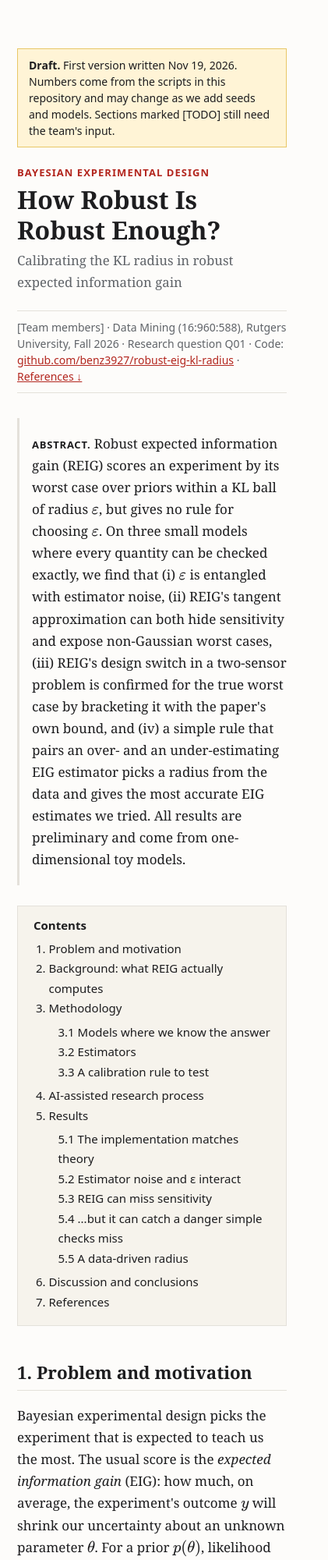
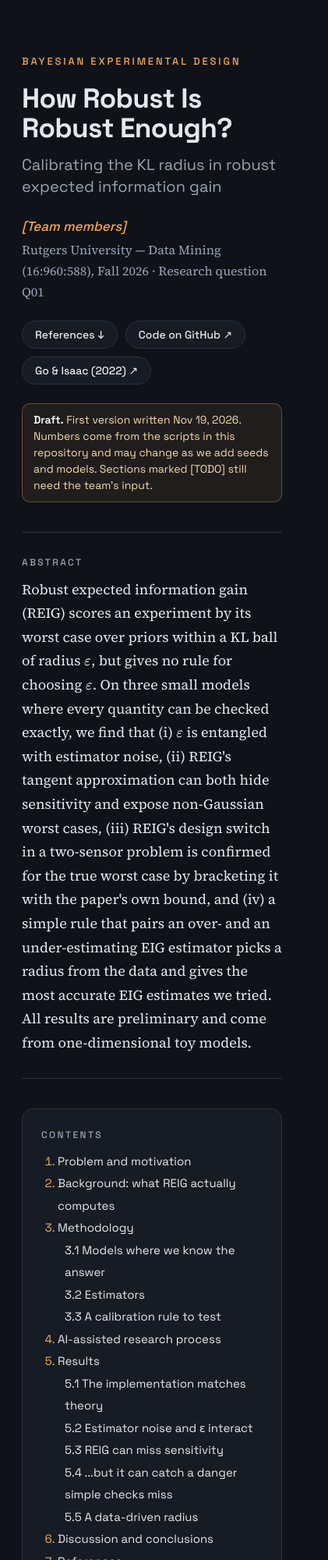
Before and after one commit to benz3927/robust-eig-kl-radius, a plain HTML site: page docs/index.html in a window 390 px wide. Shown: the top 2000 px of the page at 78% size, 421 px wide, since content can reach past the window. Drawn offline with nearby package versions, Linux system fonts and the light colour scheme.

Commit message:
Blog redesign: dark theme, typography, numbered sections

```diff
--- a/docs/index.html
+++ b/docs/index.html
@@ -8,60 +8,94 @@
   window.MathJax = { tex: { inlineMath: [['$', '$'], ['\\(', '\\)']] } };
 </script>
 <script defer src="https://cdn.jsdelivr.net/npm/mathjax@3/es5/tex-chtml.js"></script>
+<link rel="preconnect" href="https://fonts.googleapis.com">
+<link rel="preconnect" href="https://fonts.gstatic.com" crossorigin>
+<link href="https://fonts.googleapis.com/css2?family=Space+Grotesk:wght@400;500;600;700&family=Source+Serif+4:ital,opsz,wght@0,8..60,400;0,8..60,600;1,8..60,400&family=JetBrains+Mono:wght@400&display=swap" rel="stylesheet">
 <style>
-  :root { --fg: #1d1d1f; --muted: #5f6368; --accent: #b3261e; --bg: #fdfcfa; --rule: #e4e1da; }
-  body { margin: 0; background: var(--bg); color: var(--fg);
-         font: 17px/1.65 Georgia, "Iowan Old Style", "Times New Roman", serif; }
-  main { max-width: 760px; margin: 0 auto; padding: 48px 22px 96px; }
-  h1 { font-size: 2.0rem; line-height: 1.2; margin: 0 0 .4rem; }
-  .subtitle { color: var(--muted); font-size: 1.05rem; margin: 0 0 1.4rem; }
-  .meta { color: var(--muted); font: 14px/1.5 system-ui, sans-serif; border-top: 1px solid var(--rule);
-          border-bottom: 1px solid var(--rule); padding: 10px 0; margin-bottom: 2rem; }
-  h2 { font-size: 1.4rem; margin-top: 2.6rem; border-bottom: 1px solid var(--rule); padding-bottom: .2rem; }
-  h3 { font-size: 1.12rem; margin-top: 1.8rem; }
-  ul { list-style: none; padding-left: 1.2em; }
-  ul > li::before { content: "-"; display: inline-block; width: 1em; margin-left: -1em; color: var(--muted); }
-  figure { margin: 1.6rem 0; }
-  figure img { width: 100%; border: 1px solid var(--rule); background: white; }
-  figcaption { font: 14px/1.5 system-ui, sans-serif; color: var(--muted); margin-top: .4rem; }
-  .callout { background: #f3efe7; border-left: 3px solid var(--accent); padding: 12px 16px; margin: 1.4rem 0; }
-  .draft { background: #fff4d6; border: 1px solid #e8c766; padding: 10px 14px; font: 14px/1.5 system-ui, sans-serif; }
-  table { border-collapse: collapse; width: 100%; font: 14px/1.4 system-ui, sans-serif; margin: 1rem 0; }
-  th, td { border-bottom: 1px solid var(--rule); padding: 6px 8px; text-align: left; }
-  th { background: #f3efe7; }
-  code { font: 14px Menlo, Consolas, monospace; background: #f0ede6; padding: 1px 4px; border-radius: 3px; }
-  a { color: var(--accent); }
-  .refs li { margin-bottom: .5rem; }
-  .category { font: 600 13px/1 system-ui, sans-serif; letter-spacing: .08em; text-transform: uppercase;
-              color: var(--accent); margin: 1.6rem 0 .6rem; }
-  .abstract { border-left: 3px solid var(--rule); padding: 2px 0 2px 16px; margin: 1.6rem 0; }
-  .abstract strong:first-child { font: 600 13px system-ui, sans-serif; letter-spacing: .06em; text-transform: uppercase; }
-  nav.toc { background: #f6f3ec; border: 1px solid var(--rule); padding: 12px 20px; margin: 1.6rem 0 2rem;
-            font: 15px/1.7 system-ui, sans-serif; }
-  nav.toc ol { margin: .3rem 0; padding-left: 1.3em; } nav.toc ol ol { list-style: none; padding-left: .8em; }
+  :root {
+    --bg: #0f1218; --panel: #161b24; --panel2: #1c2230; --fg: #e6e8ee; --muted: #9aa3b5;
+    --accent: #f2a65a; --accent2: #7cc4e8; --rule: #2a3141;
+    --sans: "Space Grotesk", system-ui, sans-serif;
+    --serif: "Source Serif 4", Georgia, serif;
+    --mono: "JetBrains Mono", Menlo, monospace;
+  }
+  * { box-sizing: border-box; }
+  html { scroll-behavior: smooth; }
+  body { margin: 0; background: var(--bg); color: var(--fg); font: 18px/1.7 var(--serif); }
+  ::selection { background: rgba(242,166,90,.3); }
+  header.hero { max-width: 900px; margin: 0 auto; padding: 72px 28px 24px; }
+  main { max-width: 900px; margin: 0 auto; padding: 0 28px 120px; }
+  .article { max-width: 780px; margin: 0 auto; }
+  .category { font: 500 13px/1 var(--sans); letter-spacing: .22em; text-transform: uppercase; color: var(--accent); margin-bottom: 22px; }
+  h1 { font: 700 clamp(2.2rem, 5vw, 3.3rem)/1.08 var(--sans); letter-spacing: -.02em; margin: 0 0 14px; }
+  .subtitle { font: 400 1.25rem/1.4 var(--sans); color: var(--muted); margin: 0 0 26px; }
+  .authors { font: 500 17px var(--sans); margin: 0 0 6px; }
+  .affil { color: var(--muted); font-size: 16px; margin: 0 0 22px; }
+  .pills { display: flex; gap: 10px; flex-wrap: wrap; }
+  .pill { font: 500 14px var(--sans); color: var(--fg); text-decoration: none; border: 1px solid var(--rule);
+          border-radius: 999px; padding: 8px 16px; background: var(--panel); transition: border-color .15s, color .15s; }
+  .pill:hover { border-color: var(--accent); color: var(--accent); }
+  .draft { max-width: 780px; margin: 0 auto 10px; font: 14px/1.5 var(--sans); color: #f6d9a8;
+           background: rgba(242,166,90,.08); border: 1px solid rgba(242,166,90,.35); border-radius: 10px; padding: 10px 14px; }
+  .abstract { border-top: 1px solid var(--rule); border-bottom: 1px solid var(--rule); padding: 30px 0; margin: 38px 0; }
+  .abstract .label { display: block; font: 500 12px var(--sans); letter-spacing: .2em; text-transform: uppercase; color: var(--muted); margin-bottom: 12px; }
+  .abstract p { margin: 0; }
+  nav.toc { background: var(--panel); border: 1px solid var(--rule); border-radius: 14px; padding: 18px 24px; margin: 0 0 48px; font: 15px/1.9 var(--sans); }
+  nav.toc .label { font: 500 12px var(--sans); letter-spacing: .2em; text-transform: uppercase; color: var(--muted); }
+  nav.toc ol { margin: 6px 0 0; padding-left: 1.4em; } nav.toc ol ol { list-style: none; padding-left: .6em; margin: 0; }
+  nav.toc li::marker { color: var(--accent); }
   nav.toc a { color: var(--fg); text-decoration: none; } nav.toc a:hover { color: var(--accent); }
-  .finding { border: 1px solid var(--rule); background: white; padding: 12px 16px; margin: 1.2rem 0; }
-  .finding .label { font: 600 14px system-ui, sans-serif; color: var(--accent); display: block; margin-bottom: .3rem; }
-  a.cite { text-decoration: none; }
+  h2 { font: 600 1.75rem/1.25 var(--sans); letter-spacing: -.01em; margin: 64px 0 18px; scroll-margin-top: 24px; }
+  h3 { font: 600 1.22rem/1.35 var(--sans); margin: 40px 0 12px; scroll-margin-top: 24px; }
+  .num { color: var(--accent); margin-right: .45em; }
+  p { margin: 0 0 1.1em; }
+  strong { color: #fff; font-weight: 600; }
+  a { color: var(--accent2); text-underline-offset: 3px; }
+  ul { list-style: none; padding-left: 1.3em; }
+  ul > li { margin-bottom: .35em; }
+  ul > li::before { content: "-"; display: inline-block; width: 1.1em; margin-left: -1.1em; color: var(--accent); font-weight: 600; }
+  .eq { overflow-x: auto; }
+  mjx-container[display="true"] { overflow-x: auto; overflow-y: hidden; padding: 4px 0; }
+  figure { margin: 34px -40px; }
+  figure img { width: 100%; display: block; border-radius: 14px; background: #fff; padding: 12px; }
+  figcaption { font: 14.5px/1.55 var(--sans); color: var(--muted); margin: 12px 40px 0; }
+  .callout { background: var(--panel); border: 1px solid var(--rule); border-left: 3px solid var(--accent); border-radius: 12px; padding: 18px 22px; margin: 28px 0; }
+  .callout > p:first-child { font: 600 15px var(--sans); letter-spacing: .04em; color: var(--accent); margin-bottom: .6em; }
+  .finding { background: linear-gradient(180deg, var(--panel2), var(--panel)); border: 1px solid var(--rule); border-radius: 12px; padding: 18px 22px; margin: 30px 0; }
+  .finding .label { display: block; font: 600 15px var(--sans); color: var(--accent); margin-bottom: 6px; }
+  table { border-collapse: collapse; width: 100%; font: 15px/1.5 var(--sans); margin: 22px 0 26px; }
+  th, td { border-bottom: 1px solid var(--rule); padding: 10px 12px; text-align: left; }
+  th { color: var(--muted); font-weight: 500; font-size: 13px; letter-spacing: .06em; text-transform: uppercase; }
+  td:last-child { color: var(--accent); font-weight: 500; }
+  code { font: 14px var(--mono); background: var(--panel2); border: 1px solid var(--rule); padding: 1px 6px; border-radius: 6px; }
+  .refs { padding-left: 1.4em; } .refs li { margin-bottom: .7em; font-size: 16px; } .refs li::marker { color: var(--accent); }
+  .refs li:target { background: rgba(242,166,90,.12); border-radius: 6px; }
+  a.cite { text-decoration: none; font: 500 .85em var(--sans); vertical-align: .15em; }
+  .todo { color: var(--accent); font-style: italic; }
+  footer { font: 14px var(--sans); color: var(--muted); border-top: 1px solid var(--rule); margin-top: 72px; padding-top: 20px; }
+  @media (max-width: 860px) { figure { margin: 30px 0; } figcaption { margin: 10px 0 0; } }
 </style>
 </head>
 <body>
+<header class="hero">
+  <div class="category">Bayesian experimental design</div>
+  <h1>How Robust Is Robust Enough?</h1>
+  <p class="subtitle">Calibrating the KL radius in robust expected information gain</p>
+  <p class="authors"><span class="todo">[Team members]</span></p>
+  <p class="affil">Rutgers University &mdash; Data Mining (16:960:588), Fall 2026 &middot; Research question Q01</p>
+  <div class="pills">
+    <a class="pill" href="#references">References &darr;</a>
+    <a class="pill" href="https://github.com/benz3927/robust-eig-kl-radius">Code on GitHub &nearr;</a>
+    <a class="pill" href="https://arxiv.org/abs/2205.09914">Go &amp; Isaac (2022) &nearr;</a>
+  </div>
+</header>
 <main>
-
 <p class="draft"><strong>Draft.</strong> First version written Nov 19, 2026. Numbers come from the scripts in this
 repository and may change as we add seeds and models. Sections marked [TODO] still need the team's input.</p>
-
-<div class="category">Bayesian experimental design</div>
-<h1>How Robust Is Robust Enough?</h1>
-<p class="subtitle">Calibrating the KL radius in robust expected information gain</p>
-<div class="meta">
-  [Team members] &middot; Data Mining (16:960:588), Rutgers University, Fall 2026 &middot; Research question Q01 &middot;
-  Code: <a href="https://github.com/benz3927/robust-eig-kl-radius">github.com/benz3927/robust-eig-kl-radius</a>
-  &middot; <a href="#references">References &darr;</a>
-</div>
-
+<div class="article">
 <div class="abstract">
-<p><strong>Abstract.</strong> Robust expected information gain (REIG) scores an experiment by its worst case over priors
+<span class="label">Abstract</span>
+<p>Robust expected information gain (REIG) scores an experiment by its worst case over priors
 within a KL ball of radius $\varepsilon$, but gives no rule for choosing $\varepsilon$. On three small models where every
 quantity can be checked exactly, we find that (i) $\varepsilon$ is entangled with estimator noise, (ii) REIG's tangent
 approximation can both hide sensitivity and expose non-Gaussian worst cases, (iii) REIG's design switch in a two-sensor
@@ -70,7 +104,7 @@ pairs an over- and an under-estimating EIG estimator picks a radius from the dat
 estimates we tried. All results are preliminary and come from one-dimensional toy models.</p>
 </div>
 
-<nav class="toc"><strong>Contents</strong>
+<nav class="toc"><span class="label">Contents</span>
 <ol>
   <li><a href="#s1">Problem and motivation</a></li>
   <li><a href="#s2">Background: what REIG actually computes</a></li>
@@ -87,7 +121,7 @@ estimates we tried. All results are preliminary and come from one-dimensional to
 </ol></nav>
 
 <!-- ============================================================ -->
-<h2 id="s1">1. Problem and motivation</h2>
+<h2 id="s1"><span class="num">1</span>Problem and motivation</h2>
 
 <p>Bayesian experimental design picks the experiment that is expected to teach us the most. The usual score is the
 <em>expected information gain</em> (EIG): how much, on average, the experiment's outcome $y$ will shrink our uncertainty
@@ -111,7 +145,7 @@ checked exactly, (b) map out how $\varepsilon$ interacts with estimator noise an
 (c) test one concrete calibration rule.</p>
 
 <!-- ============================================================ -->
-<h2 id="s2">2. Background: what REIG actually computes</h2>
+<h2 id="s2"><span class="num">2</span>Background: what REIG actually computes</h2>
 
 <p>The true worst case $\inf_{q\in A(\varepsilon,p)} I(q,\xi)$, with
 $A(\varepsilon,p)=\{q : \mathrm{KL}(q\,\|\,p)\le\varepsilon\}$, is hard: EIG is concave in $q$, so minimizing it over a
@@ -134,9 +168,9 @@ $$ I_\varepsilon(p,\xi) \;=\; -\inf_{\lambda\ge 0}\Big\{\lambda\varepsilon + \la
 </ul>
 
 <!-- ============================================================ -->
-<h2 id="s3">3. Methodology</h2>
+<h2 id="s3"><span class="num">3</span>Methodology</h2>
 
-<h3 id="s3-1">3.1 Models where we know the answer</h3>
+<h3 id="s3-1"><span class="num">3.1</span>Models where we know the answer</h3>
 <ul>
   <li><strong>Linear-Gaussian.</strong> $\theta\sim N(0,1)$, $y\mid\theta\sim N(x\theta,1)$. EIG, $d(\theta)$ and even REIG
       have closed forms, so we can measure the exact error of any estimator.</li>
@@ -148,7 +182,7 @@ $$ I_\varepsilon(p,\xi) \;=\; -\inf_{\lambda\ge 0}\Big\{\lambda\varepsilon + \la
       we found where the best design changes with $\varepsilon$.</li>
 </ul>
 
-<h3 id="s3-2">3.2 Estimators</h3>
+<h3 id="s3-2"><span class="num">3.2</span>Estimators</h3>
 <ul>
   <li><strong>Nested Monte Carlo (NMC)</strong> <a class="cite" href="#ref-ryan2003">[5]</a>: estimates $p(y)$ with $M$ prior samples. For finite $M$ it
       <em>over</em>-estimates EIG.</li>
@@ -157,14 +191,14 @@ $$ I_\varepsilon(p,\xi) \;=\; -\inf_{\lambda\ge 0}\Big\{\lambda\varepsilon + \la
   <li><strong>REIG</strong>: Algorithm 1 of the paper, with $N_1$ prior samples and $N_2$ outcomes per sample.</li>
 </ul>
 
-<h3 id="s3-3">3.3 A calibration rule to test</h3>
+<h3 id="s3-3"><span class="num">3.3</span>A calibration rule to test</h3>
 <p>Following the paper's suggestion, we tested this rule: apply the robust minimum (REIG) to the over-estimating NMC
 samples and the robust maximum (their eq. 19) to the under-estimating contrastive samples. Both move toward the truth as
 $\varepsilon$ grows. Pick $\varepsilon^*$ where they meet, and use that common value as the estimate. The data choose the
 radius.</p>
 
 <!-- ============================================================ -->
-<h2 id="s4">4. AI-assisted research process</h2>
+<h2 id="s4"><span class="num">4</span>AI-assisted research process</h2>
 
 <p>We used AI throughout, and we treated every AI output as a claim to check, not a result. Our loop was:</p>
 <ul>
@@ -198,12 +232,12 @@ radius.</p>
 </ul>
 </div>
 
-<p>[TODO: each team member adds a sentence on what they checked or did by hand.]</p>
+<p class="todo">[TODO: each team member adds a sentence on what they checked or did by hand.]</p>
 
 <!-- ============================================================ -->
-<h2 id="s5">5. Results</h2>
+<h2 id="s5"><span class="num">5</span>Results</h2>
 
-<h3 id="s5-1">5.1 The implementation matches theory</h3>
+<h3 id="s5-1"><span class="num">5.1</span>The implementation matches theory</h3>
 <p>On the linear-Gaussian model, sampled REIG follows the exact closed form, and the paper's bounds hold everywhere we
 tested ($I \ge I_\varepsilon$, and $I_\varepsilon$ minus the worst Gaussian-prior EIG stays below $\varepsilon$).
 The joint-ball variant, by contrast, goes far below zero.</p>
@@ -212,7 +246,7 @@ The joint-ball variant, by contrast, goes far below zero.</p>
 implementation accidentally computed.</figcaption></figure>
 
 <div class="finding"><span class="label">Finding 1 &mdash; The implementation matches the paper</span>Sampled REIG tracks an exact closed form, and the paper's bounds hold at every design and radius we tested.</div>
-<h3 id="s5-2">5.2 Estimator noise and $\varepsilon$ interact</h3>
+<h3 id="s5-2"><span class="num">5.2</span>Estimator noise and $\varepsilon$ interact</h3>
 <p>Because REIG leans toward the smallest $d_i$, noise in each $d_i$ pulls it down. The number of outcomes per
 $\theta$ ($N_2$) matters much more than the inner sample size $M$. At $\varepsilon=0.5$ and $x=0.5$, the bias was
 $-0.45$ with $N_2=1$, $-0.12$ with $N_2=5$ and $-0.03$ with $N_2=25$. So the "right" $\varepsilon$ cannot be chosen
@@ -221,7 +255,7 @@ without knowing the estimator's noise.</p>
 <figcaption>Mean error of sampled REIG relative to the exact value, for each sampling budget (10 seeds each).</figcaption></figure>
 
 <div class="finding"><span class="label">Finding 2 &mdash; $\varepsilon$ is entangled with estimator noise</span>Noise in the per-sample information gains pulls REIG down, mainly through $N_2$. A radius cannot be chosen without knowing the estimator's noise.</div>
-<h3 id="s5-3">5.3 REIG can miss sensitivity</h3>
+<h3 id="s5-3"><span class="num">5.3</span>REIG can miss sensitivity</h3>
 <p>In the two-test example both tests have the same EIG at a 50% prior. Both REIG and the true worst case prefer test B
 for every $\varepsilon>0$, which agrees with the paper's argument. But REIG says test B <em>loses nothing</em>: its line
 is flat, because B's $d(\theta)$ is the same for both values of $\theta$, so the tangent approximation sees no
@@ -232,7 +266,7 @@ exactly the curvature term it approximates away.</p>
 (dashed) for each test.</figcaption></figure>
 
 <div class="finding"><span class="label">Finding 3 &mdash; REIG can hide sensitivity</span>When $d(\theta)$ is flat in $\theta$, the tangent approximation reports no loss at all, even though the true worst case falls by half.</div>
-<h3 id="s5-4">5.4 ...but it can also catch a danger simple checks miss</h3>
+<h3 id="s5-4"><span class="num">5.4</span>...but it can also catch a danger simple checks miss</h3>
 <p>With the sharp and broad sensors, plain EIG prefers sharp (2.10 vs 1.94 nats). REIG switches to broad between
 $\varepsilon=0.15$ and $0.2$. If we only consider Gaussian priors (a wrong prior mean or variance), sharp stays best
 at every radius. But REIG's own worst-case prior for the sharp sensor is two-humped, not Gaussian, and it hurts the
@@ -264,7 +298,7 @@ that REIG answers the max-min question, and that is not the only reasonable noti
 Middle: REIG, worst Gaussian prior, and real EIG at REIG's worst prior. Right: largest regret over the priors we tested.</figcaption></figure>
 
 <div class="finding"><span class="label">Finding 4 &mdash; REIG's design switch is real</span>Bracketing the true worst case between $I_\varepsilon-\varepsilon$ and the lowest EIG over tested priors confirms that the better sensor in the worst case changes between $\varepsilon=0.1$ and $0.2$, a change that Gaussian-only checks miss (within the accuracy of our numerical grid).</div>
-<h3 id="s5-5">5.5 A data-driven radius</h3>
+<h3 id="s5-5"><span class="num">5.5</span>A data-driven radius</h3>
 <p>On the linear-Gaussian model with a small inner budget ($M=10$), the crossing rule had an error (RMSE) of 0.061 nats,
 compared with 0.246 for NMC, 0.115 for the contrastive estimator and 0.099 for their simple average. The chosen
 $\varepsilon^*$ was small (0 to 0.074) and grew with the strength of the design.</p>
@@ -288,7 +322,7 @@ that radius the robust choice is broad.</figcaption></figure>
 <div class="finding"><span class="label">Finding 5 &mdash; Pairing estimators picks a usable radius</span>Choosing $\varepsilon$ where the robust versions of an over- and an under-estimator meet gave the most accurate EIG estimates we tried, though not always the best design ranking at the smallest budget.</div>
 
 <!-- ============================================================ -->
-<h2 id="s6">6. Discussion and conclusions</h2>
+<h2 id="s6"><span class="num">6</span>Discussion and conclusions</h2>
 
 <p>What we learned:</p>
 <ul>
@@ -336,8 +370,9 @@ that radius the robust choice is broad.</figcaption></figure>
   <li id="ref-krause2025">A. Krause and J. H&uuml;botter. <em>Probabilistic Artificial Intelligence</em>. arXiv:2502.05244, 2025.</li>
 </ol>
 
-<p style="color:var(--muted);font:14px system-ui,sans-serif;margin-top:3rem">All figures can be reproduced with
-<code>for f in experiments/0*.py; do python "$f"; done</code>.</p>
+<footer>All figures can be reproduced from the repository with
+<code>for f in experiments/0*.py; do python "$f"; done</code>. Built as a single static HTML page and hosted on GitHub Pages.</footer>
+</div>
 </main>
 </body>
 </html>
```
